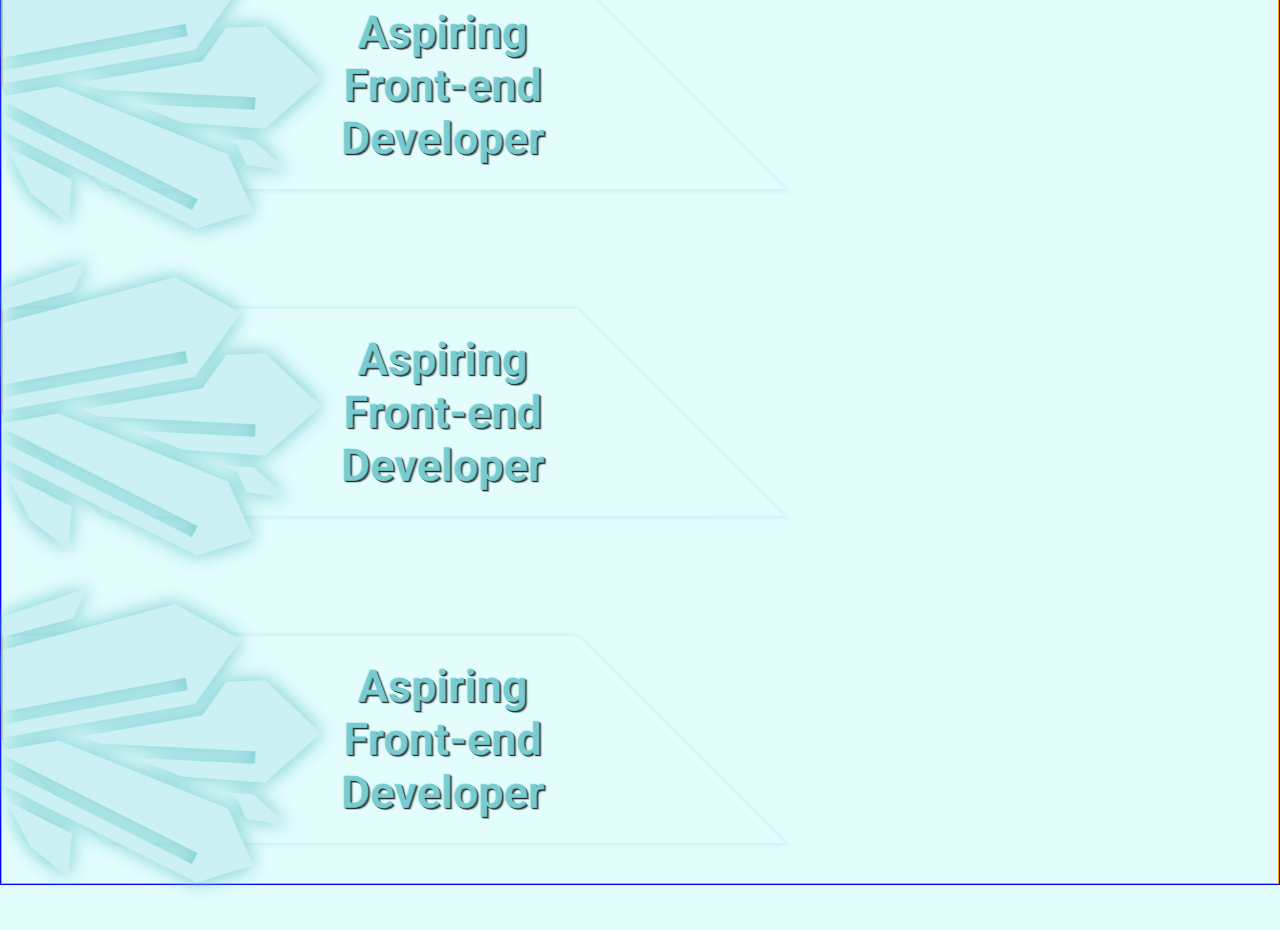
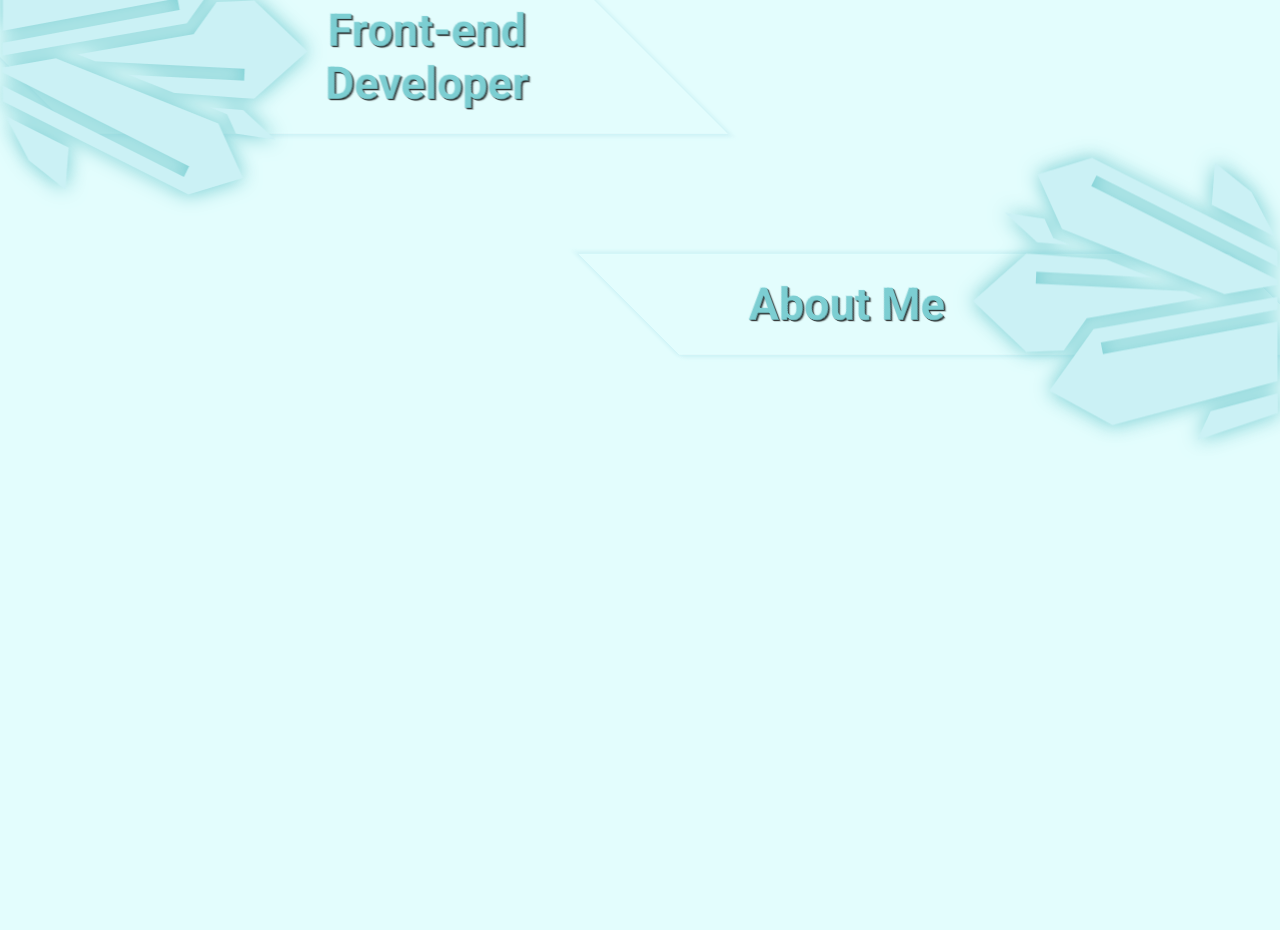
Before and after one commit to lorenzoaniel/portfolio-v5, a React (Vite) app: page / in a window 1280 px wide. Shown: the part 1020-1950 px from the top of the page. Built offline with nearby package versions, Linux system fonts and the light colour scheme.

Commit message:
Update Home.tsx

```diff
--- a/src/pages/Home/Home.tsx
+++ b/src/pages/Home/Home.tsx
@@ -22,9 +22,9 @@ const Home: React.FC = () => {
 			<HeroHeading title={"Hi, my name is Lorenzo"} />
 			<homeContext.Provider value={{ scrollY: scrollYProgress }}>
 				<Content ref={ref}>
-					<HomeCrystalContent data={"Aspiring Front-end Developer"} />
-					<HomeCrystalContent data={"Aspiring Front-end Developer"} />
-					<HomeCrystalContent data={"Aspiring Front-end Developer"} />
+					<HomeCrystalContent data={"Front-end Developer"} />
+					<HomeCrystalContent isLeft={false} data={"About Me"} />
+					{/* <HomeCrystalContent data={"Aspiring Front-end Developer"} /> */}
 					{/* <HomeCrystalContent data={"Aspiring Front-end Developer"} />
 					<HomeCrystalContent data={"Aspiring Front-end Developer"} />
 					<HomeCrystalContent data={"Aspiring Front-end Developer"} /> */}
@@ -35,7 +35,7 @@ const Home: React.FC = () => {
 };
 
 const Main = styled(motion.section)`
-	border: 0.1rem solid blue;
+	/* border: 0.1rem solid blue; */
 	height: fit-content;
 	background: transparent;
 	/* padding-top: calc(10vh + 3rem); //takes into account NavbarDefault height and margin */
@@ -47,7 +47,7 @@ const Main = styled(motion.section)`
 `;
 
 const Content = styled(motion.div)`
-	border: 0.1rem solid orange;
+	/* border: 0.1rem solid orange; */
 	height: fit-content;
 	display: flex;
 	flex-direction: column;
```
